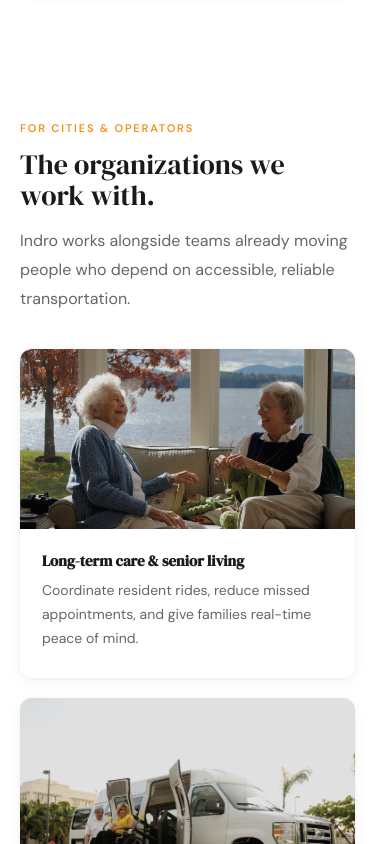
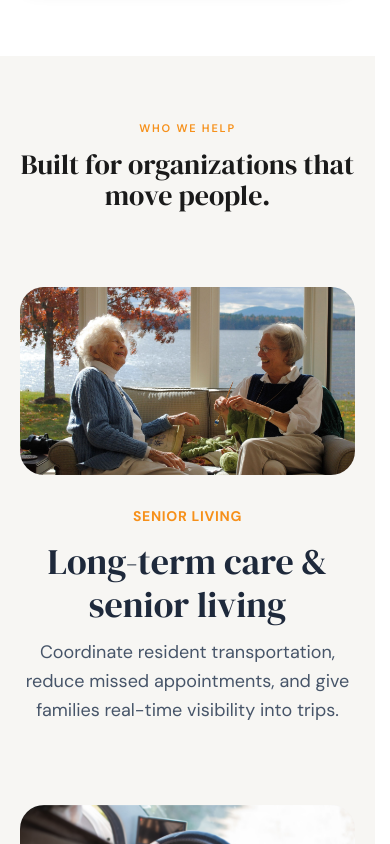
Before and after one commit to indro-labs/website, a React (Vite) app in the folder business-website/: page / in a window 390 px wide. Shown: the part 3320-4164 px from the top of the page. Built offline with nearby package versions, Linux system fonts and the light colour scheme.

Commit message:
revamped who we help section with updated images and layout

```diff
--- a/business-website/src/App.css
+++ b/business-website/src/App.css
@@ -19,7 +19,7 @@
   color: var(--ink); line-height: 1.1; margin-bottom: 16px; font-weight: 400;
 }
 .section-sub {
-  font-size: 16px; line-height: 1.8; color: var(--muted); max-width: 520px;
+  font-size: 16px; line-height: 1.8; color: var(--muted); max-width: 700px;
 }
 .section-head { margin-bottom: 52px; }
 .section-head.centered { text-align: center; }
@@ -751,3 +751,142 @@
   .hero-actions .btn-primary,
   .hero-actions .btn-ghost { width: 100%; justify-content: center; }
 }
+/* ─────────────────────────────────────────────
+   OPERATORS USE CASES (UPDATED LAYOUT)
+───────────────────────────────────────────── */
+
+.op-cases {
+  display: flex;
+  flex-direction: column;
+  gap: 80px; /* Increased gap for a more spacious, professional feel */
+  margin-top: 60px;
+}
+
+.op-case {
+  display: flex;
+  align-items: center;
+  gap: 60px; /* Space between text and image */
+}
+
+/* Forces alternating row direction */
+.op-case.reverse {
+  flex-direction: row-reverse;
+}
+
+/* Set items to equal width (50/50 split) */
+.op-case-img,
+.op-case-text {
+  flex: 1;
+}
+
+.op-case-img {
+  aspect-ratio: 4 / 3;
+  border-radius: 24px;
+  overflow: hidden;
+  /* ADD THIS: Forces the container to remain stable */
+  flex-shrink: 0;
+  /* ADD THIS: Ensures the background doesn't show through if the image is slightly smaller */
+  background-color: #f3f4f6;
+}
+
+.op-case-img img {
+  width: 100%;
+  height: 100%;
+  object-fit: cover;
+  object-position: center;
+
+  /* ADD THESE LINES */
+  image-rendering: -webkit-optimize-contrast; /* Improves sharpness */
+  image-rendering: crisp-edges;               /* Prevents blur/smearing */
+  -webkit-backface-visibility: hidden;         /* Prevents rendering jitter */
+  transform: translateZ(0);                   /* Forces GPU acceleration */
+}
+
+/* Text block alignment */
+.op-case-text {
+  display: flex;
+  flex-direction: column;
+  gap: 12px;
+}
+
+/* Responsive adjustment for tablets/mobile */
+@media (max-width: 900px) {
+  .op-case,
+  .op-case.reverse {
+    flex-direction: column;
+    text-align: center;
+    gap: 30px;
+  }
+
+  .op-case-img {
+    width: 100%;
+    aspect-ratio: 16 / 9;
+  }
+}
+
+.center-content {
+  display: flex;
+  flex-direction: column;
+  align-items: center; /* Centers the items horizontally */
+  text-align: center;  /* Centers the text content */
+  max-width: 700px;    /* Constrains width for readability */
+  margin: 0 auto 60px auto; /* Centers the block on the page */
+}
+
+/* Ensure the sub-headline also behaves well when centered */
+.op-section-sub {
+  margin-left: auto;
+  margin-right: auto;
+}
+
+/* Update your existing section-head class */
+.op-section-head {
+  display: flex;
+  flex-direction: column;
+  align-items: center; /* Centers items horizontally in the flex container */
+  text-align: center;  /* Centers the text content inside the items */
+  margin: 0 auto;      /* Centers the container itself */
+  max-width: 700px;    /* Optional: constrains the width for better readability */
+}
+
+/* Force alignment for these elements in case of global overrides */
+.op-section-head .label,
+.op-section-head .section-title,
+.op-section-head .section-sub {
+  text-align: center;
+  margin-left: auto;
+  margin-right: auto;
+}
+
+.op-case-text {
+  display: flex;
+  flex-direction: column;
+  gap: 12px; /* Consistent spacing for readability */
+}
+
+/* Tag/Label: Small, uppercase, letter-spaced, muted color */
+.op-tag {
+  font-size: 0.875rem;
+  font-weight: 700;
+  text-transform: uppercase;
+  letter-spacing: 0.05em;
+  color: var(--orange);
+}
+
+/* Title: Bold, large, dark-toned for high contrast */
+.op-title {
+  font-size: 2.25rem;
+  line-height: 1.2;
+  font-weight: 500;
+  color: #1e293b; /* Near-black for maximum readability */
+  margin: 0;
+}
+
+/* Description: Comfortable weight, standard body size, muted contrast */
+.op-desc {
+  font-size: 1.125rem;
+  line-height: 1.6;
+  color: #475569; /* Slate gray for readability without eye strain */
+  margin: 0;
+  max-width: 500px;
+}
--- a/business-website/src/App.jsx
+++ b/business-website/src/App.jsx
@@ -660,25 +660,41 @@ export default function App() {
       {/* WHERE WE OPERATE — interactive region map */}
       <WhereWeOperate />
 
-      {/* FOR OPERATORS */}
-      <section id="operators" className="section bg-tint">
+    <section id="operators" className="section bg-tint about-teaser">
   <div className="c">
-          <div className="section-head">
-            <p className="label">For cities &amp; operators</p>
-            <h2 className="section-title">The organizations we work with.</h2>
-            <p className="section-sub">Indro works alongside teams already moving people who depend on accessible, reliable transportation.</p>
+    <div className="op-section-head center-content">
+      <p className="label">Who we help</p>
+      <h2 className="section-title">Built for organizations that move people.</h2>
+
     </div>
-          <div className="cards-3">
+
+    <div className="op-cases">
       {[
-              { img: '/Long-term care & senior living.jpg', title: 'Long-term care & senior living', desc: 'Coordinate resident rides, reduce missed appointments, and give families real-time peace of mind.' },
-              { img: '/Transit authorities & private operators.jpg', title: 'Transit authorities & private operators', desc: 'Layer live tracking and caregiver alerts onto your existing fleet — no new hardware required.' },
-              { img: '/Disability & community services.jpg', title: 'Disability & community services', desc: 'Give clients and their support networks the predictability and independence they deserve.' },
-            ].map(c => (
-              <div key={c.title} className="op-card">
-                <div className="op-img-wrap">
-                  <img src={c.img} alt={c.title} className="op-img" />
+        {
+          img: '/Long-term care & senior living.jpg',
+          tag: 'Senior living',
+          title: 'Long-term care & senior living',
+          desc: 'Coordinate resident transportation, reduce missed appointments, and give families real-time visibility into trips.'
+        },
+        {
+          img: '/Transit authorities & private operators.jpg',
+          tag: 'Transit operators',
+          title: 'Transit authorities & private operators',
+          desc: 'Add live tracking, dispatch tools, and rider coordination to your existing fleet without changing your operations.'
+        },
+        {
+          img: '/Disability & community services.jpg',
+          tag: 'Accessibility services',
+          title: 'Disability & community services',
+          desc: 'Give riders and caregivers predictable, reliable transportation with better communication and trip visibility.'
+        }
+      ].map((c, i) => (
+        <div key={c.title} className={`op-case ${i % 2 === 1 ? 'reverse' : ''}`}>
+          <div className="op-case-img">
+            <img src={c.img} alt={c.title} />
           </div>
-                <div className="op-body">
+          <div className="op-case-text">
+            <span className="op-tag">{c.tag}</span>
             <h3 className="op-title">{c.title}</h3>
             <p className="op-desc">{c.desc}</p>
           </div>
```
Also changed, not shown: business-website/public/Transit authorities & private operators.jpg. Lines whose indentation alone changed are shown as unchanged.
